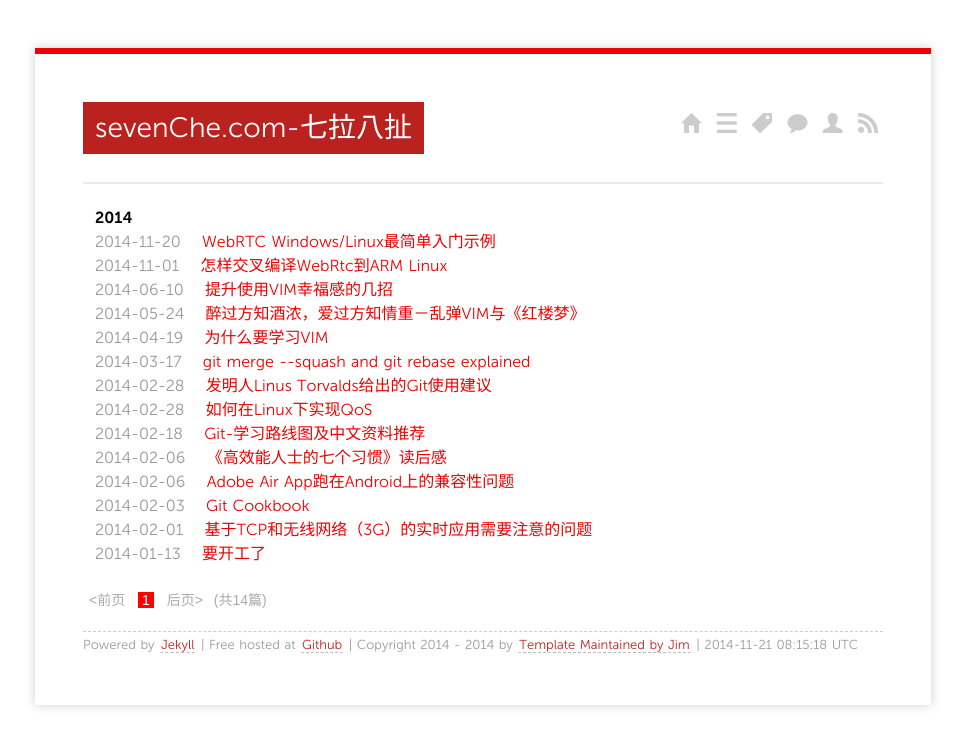
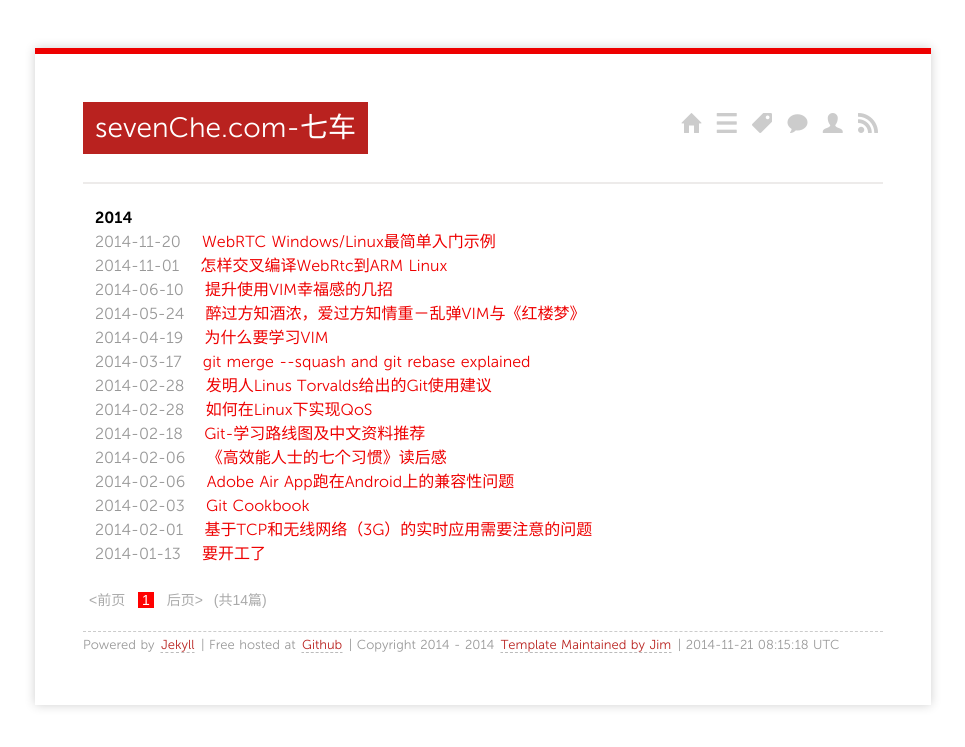
Before and after one commit to dashjim/dashjim.github.com, a Jekyll site: the page built from index.html, in a window 1280 px wide. Shown: the top 747 px of the page, without its empty margins (157-1122 px from the left). Built offline with Jekyll 4.4.1, drawn with Linux system fonts in a browser that asks for light colours; nearby versions of some CDN libraries; Markdown is read by kramdown in place of the engine named in the settings; the list of posts is cut into pages by our own code.

```diff
--- a/_layouts/default.html
+++ b/_layouts/default.html
@@ -49,7 +49,7 @@
       </div>
 
     <footer>
-        <p><small>Powered by <a href="https://github.com/mojombo/jekyll">Jekyll</a> | Free hosted at <a href="https://github.com/dashjim">Github</a> | Copyright 2014 - {{site.time | date:"%Y"}} by
+        <p><small>Powered by <a href="https://github.com/mojombo/jekyll">Jekyll</a> | Free hosted at <a href="https://github.com/dashjim">Github</a> | Copyright 2014 - {{site.time | date:"%Y"}}
 		<!-- *** Please Keep bellow link for at least 6 months! Thanks！*** -->
 		<a href="http://blog.sevenche.com">Template Maintained by Jim</a>
 
--- a/index.html
+++ b/index.html
@@ -1,5 +1,5 @@
 ---
-title: sevenChe.com-七拉八扯
+title: sevenChe.com-七车
 layout: page
 ---
 
```
Also changed, not shown: README.md.
